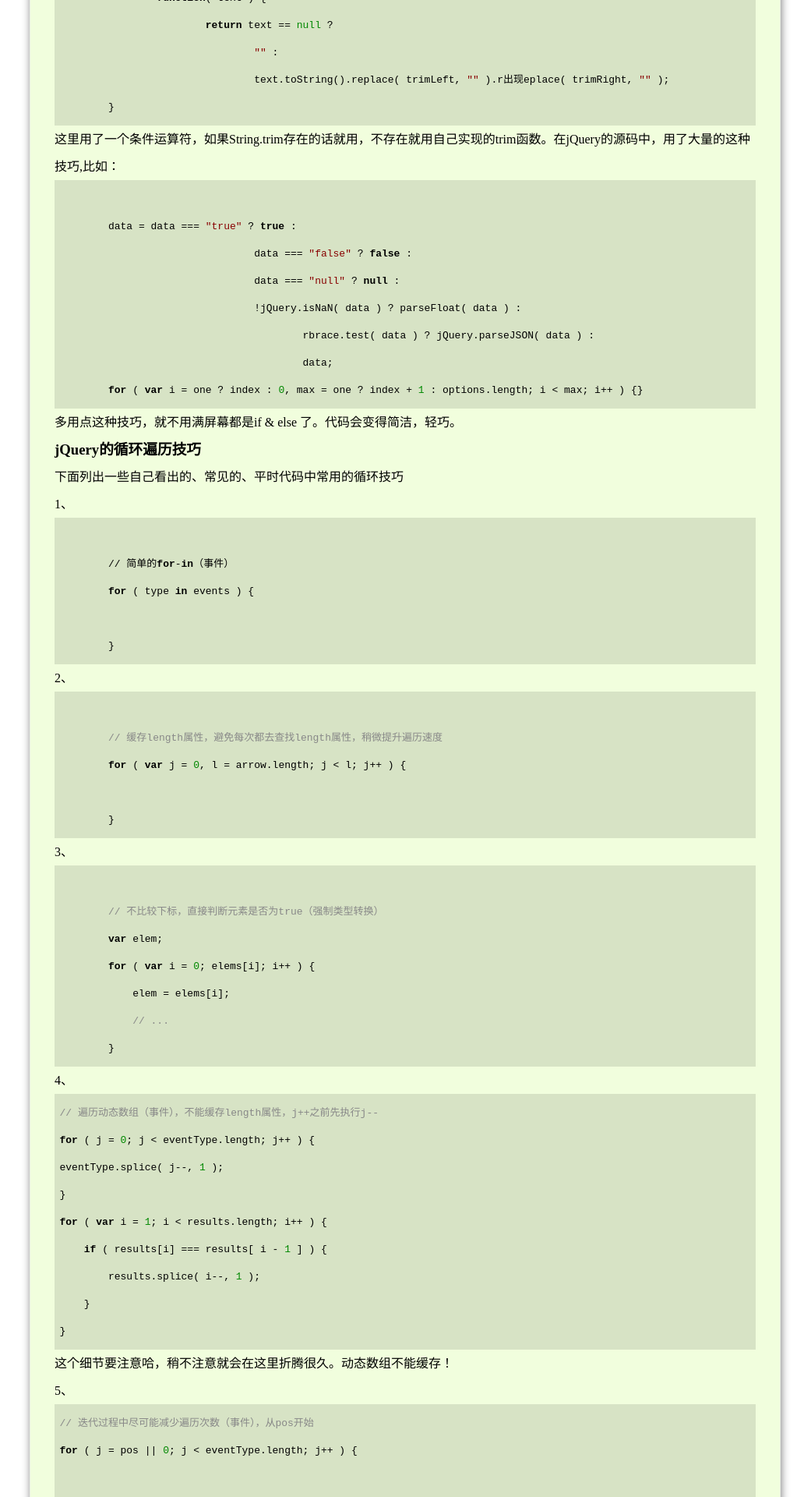
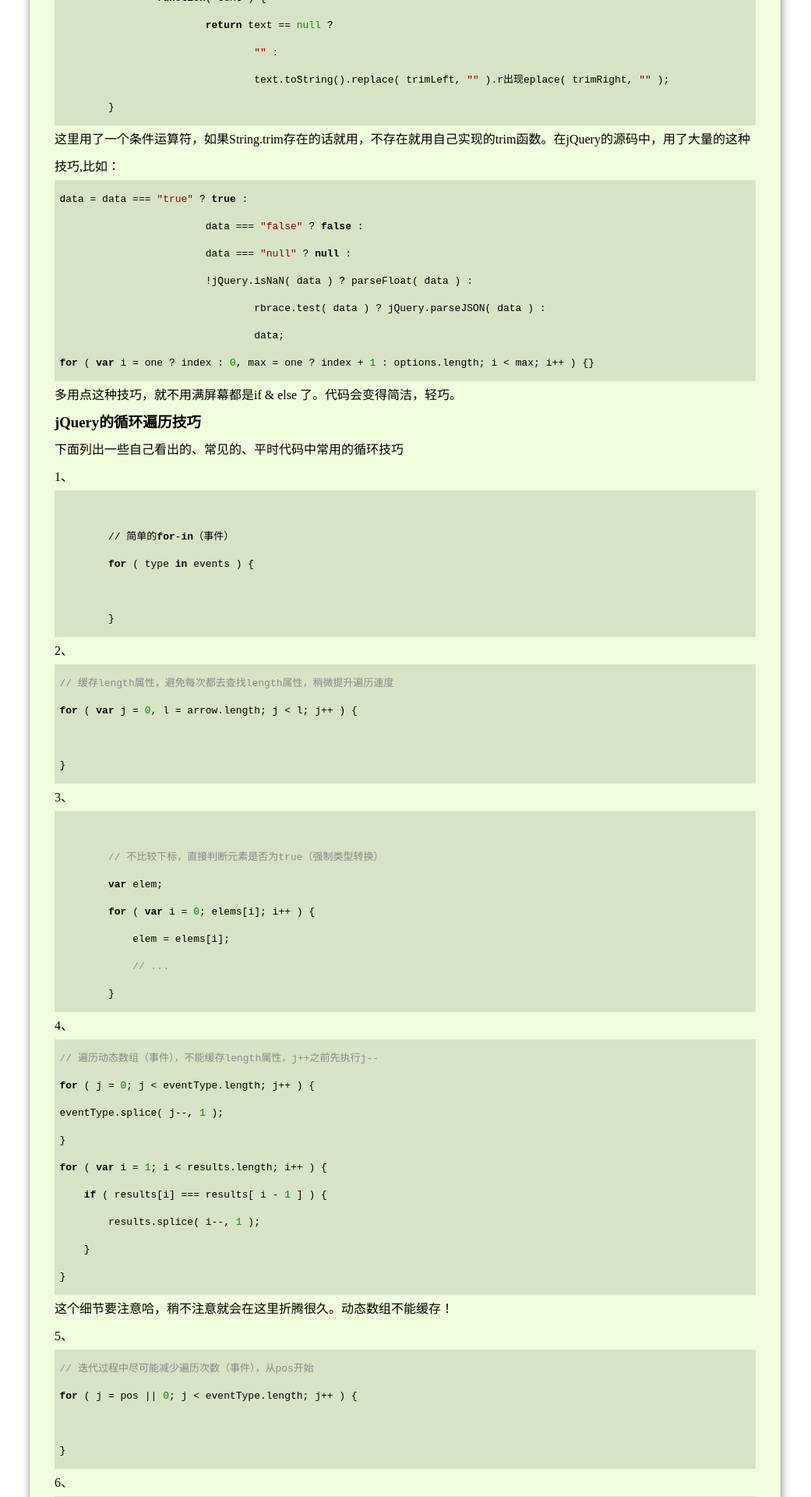
Before and after one commit to qubaomingg/freestyle21.github.com, a Jekyll site: the page built from _posts/2013-03-15-jQueryCode.md, in a window 1280 px wide. Shown: the part 1216-3136 px from the top of the page at 78% size, without its empty margins (120-1161 px from the left). Built offline with Jekyll 4.4.1, drawn with Linux system fonts in a browser that asks for light colours; some web fonts are replaced; comment, search, counter and statistics services are not loaded.

Commit message:
Update 2013-03-15-jQueryCode.md

```diff
--- a/_posts/2013-03-15-jQueryCode.md
+++ b/_posts/2013-03-15-jQueryCode.md
@@ -42,8 +42,6 @@
 
 这里用了一个条件运算符，如果String.trim存在的话就用，不存在就用自己实现的trim函数。在jQuery的源码中，用了大量的这种技巧,比如：
 
-
-<pre><code>
 	data = data === "true" ? true :
 				data === "false" ? false :
 				data === "null" ? null :
@@ -51,7 +49,6 @@
 					rbrace.test( data ) ? jQuery.parseJSON( data ) :
 					data;
 	for ( var i = one ? index : 0, max = one ? index + 1 : options.length; i < max; i++ ) {}
-</code></pre>
 
 
 多用点这种技巧，就不用满屏幕都是if & else 了。代码会变得简洁，轻巧。
@@ -71,14 +68,10 @@
 
 2、
 
-
-<pre><code>
 	// 缓存length属性，避免每次都去查找length属性，稍微提升遍历速度
 	for ( var j = 0, l = arrow.length; j < l; j++ ) {
 
 	}
-</code></pre>
-
 
 3、
 
```
